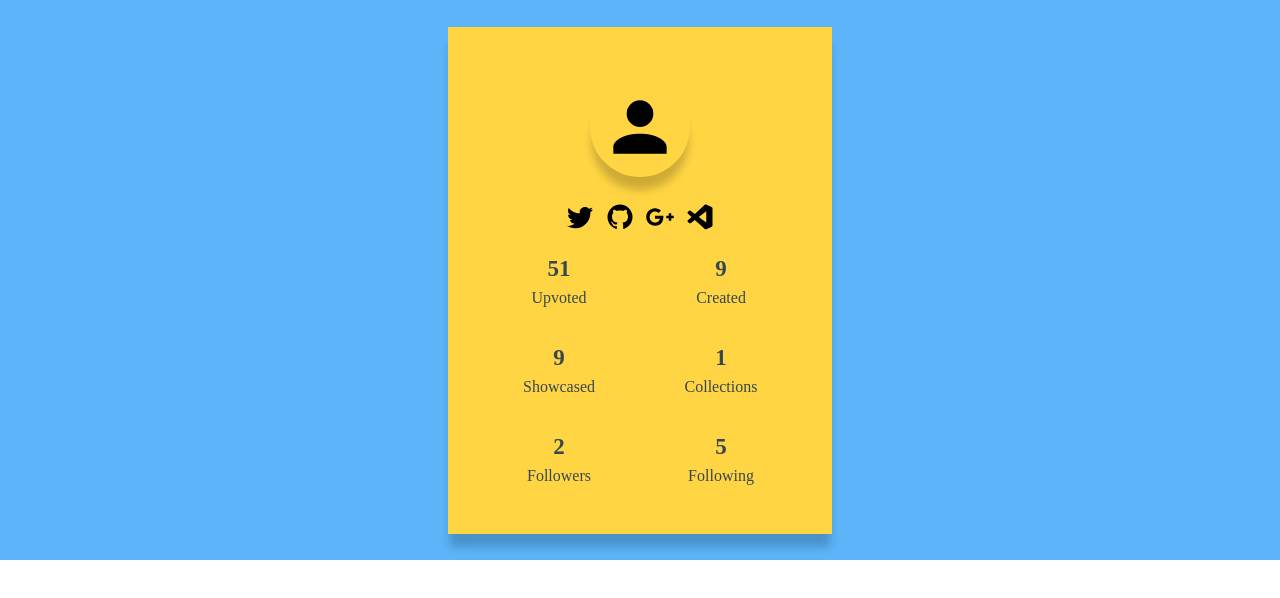
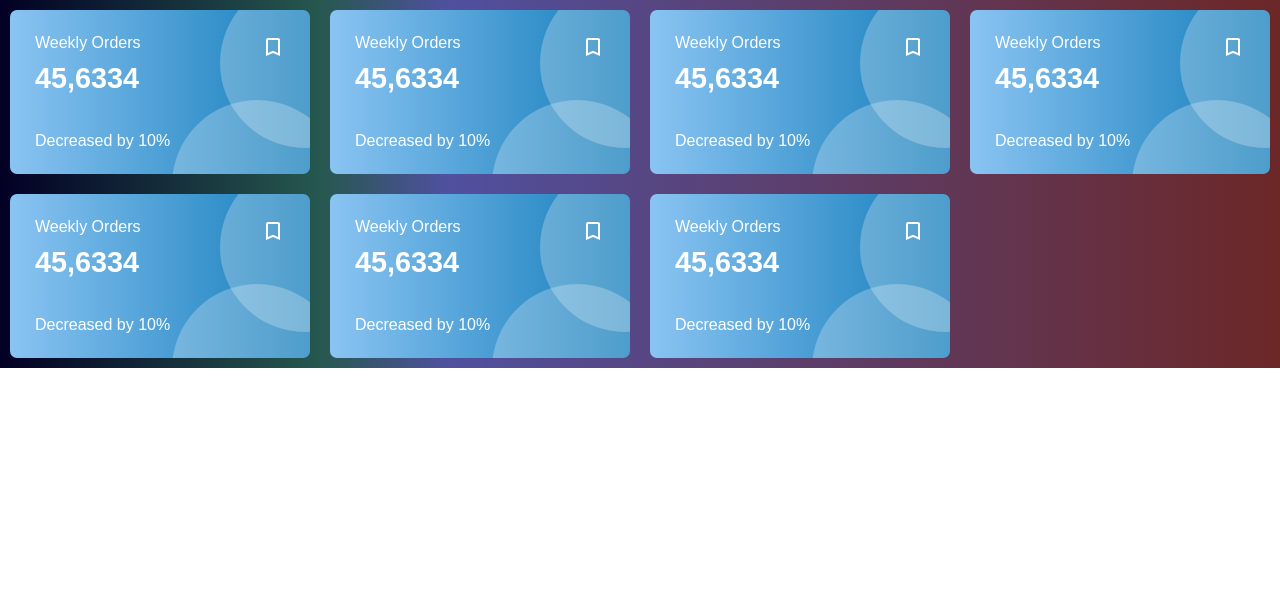
Before and after one commit to Im-Mad-Panda/js-practice-test, a plain HTML site: page index.html in a window 1280 px wide. Drawn offline with Linux system fonts and the light colour scheme.

Commit message:
Blue gradient card task resolve

```diff
--- a/index.html
+++ b/index.html
@@ -12,54 +12,48 @@
   <body>
 
 <section class="card-list">
+  <div class="card-wrapper">
+      <div class="first-row"><p>Weekly Orders</p> <img src="./src/icons/bookmark-outline.svg" class="icon"/></div>
+      <p class="big-number">45,6334</p>
+      <p>Decreased by 10%</p>
+  </div>
 
-<article class="card-wrapper">
-<div class="user-image-container">
-  <img src="./src/icons/account.svg" alt="" />
-</div>
-  <div class="icon-links">
-  <img src="./src/icons/twitter.svg" alt="" />
-  <img src="./src/icons/github.svg" alt="" />
-  <img src="./src/icons/google-plus.svg" alt="" />
-  <img src="./src/icons/microsoft-visual-studio-code.svg" alt="" />
-</div>
-<div class="row">
-  <div class="column">
-      <span class="big-text">51</span>
-      <span class="small-text">Upvoted</span>
-  </div>
-  <div class="column">
-      <span class="big-text">9</span>
-      <span class="small-text">Created</span>
-  </div>
-</div>
-<div class="row">
-  <div class="column">
-      <span class="big-text">9</span>
-      <span class="small-text">Showcased</span>
-  </div>
-  <div class="column">
-      <span class="big-text">1</span>
-      <span class="small-text">Collections</span>
-  </div>
-</div>
-<div class="row">
-  <div class="column">
-      <span class="big-text">2</span>
-      <span class="small-text">Followers</span>
-  </div>
-  <div class="column">
-      <span class="big-text">5</span>
-      <span class="small-text">Following</span>
-  </div>
+  <div class="card-wrapper">
+    <div class="first-row"><p>Weekly Orders</p> <img src="./src/icons/bookmark-outline.svg" class="icon"/></div>
+    <p class="big-number">45,6334</p>
+    <p>Decreased by 10%</p>
 </div>
 
+<div class="card-wrapper">
+  <div class="first-row"><p>Weekly Orders</p> <img src="./src/icons/bookmark-outline.svg" class="icon"/></div>
+  <p class="big-number">45,6334</p>
+  <p>Decreased by 10%</p>
+</div>
 
+<div class="card-wrapper">
+  <div class="first-row"><p>Weekly Orders</p> <img src="./src/icons/bookmark-outline.svg" class="icon"/></div>
+  <p class="big-number">45,6334</p>
+  <p>Decreased by 10%</p>
+</div>
 
-</article>
+<div class="card-wrapper">
+  <div class="first-row"><p>Weekly Orders</p> <img src="./src/icons/bookmark-outline.svg" class="icon"/></div>
+  <p class="big-number">45,6334</p>
+  <p>Decreased by 10%</p>
+</div>
 
+<div class="card-wrapper">
+  <div class="first-row"><p>Weekly Orders</p> <img src="./src/icons/bookmark-outline.svg" class="icon"/></div>
+  <p class="big-number">45,6334</p>
+  <p>Decreased by 10%</p>
+</div>
 
-</section>
+<div class="card-wrapper">
+  <div class="first-row"><p>Weekly Orders</p> <img src="./src/icons/bookmark-outline.svg" class="icon"/></div>
+  <p class="big-number">45,6334</p>
+  <p>Decreased by 10%</p>
+</div>
+  </section>
 
   </body>
 </html>
--- a/style.css
+++ b/style.css
@@ -1,66 +1,60 @@
-*{
+* {
   box-sizing: border-box;
 }
-.card-list{
-  width: 100vw;
-  height: 70vh;
-background-color: #5bb5f8;
-display: flex;
-justify-content: center;
-align-items: center;
-color: #36474f;
+.card-list {
+  display: flex;
+  flex-wrap: wrap;
+  background: rgb(2, 0, 36);
+  background: linear-gradient(
+    90deg,
+    rgba(2, 0, 36, 1) 0%,
+    rgba(38, 88, 79, 1) 25%,
+    rgba(80, 80, 159, 1) 35%,
+    rgba(108, 39, 39, 1) 100%
+  );
 }
-.card-wrapper{
-  min-width: 30vw;
-  max-width: 35vw;
-  background-color: #ffd543;
-padding: 30px;
-  min-height: 40vh;
+.card-wrapper {
+  width: 300px;
+  background: rgb(138, 196, 242);
+  background: linear-gradient(
+    90deg,
+    rgba(138, 196, 242, 1) 0%,
+    rgba(18, 124, 186, 1) 100%
+  );
+  font-family: "Ubuntu", sans-serif;
+  color: white;
+  position: relative;
+  padding: 25px;
+  border-radius: 7px;
+  margin: 10px;
+  overflow: hidden;
+}
+.card-wrapper::before,
+.card-wrapper::after {
+  width: 170px;
+  height: 170px;
+  background-color: white;
+  border-radius: 50%;
+  opacity: 0.25;
+  content: " ";
+  position: absolute;
+}
+.card-wrapper::before {
+  top: -2em;
+  right: -5em;
+}
+.card-wrapper::after {
+  bottom: -6em;
+  right: -2em;
+}
+.first-row {
   display: flex;
-  justify-content: center;
-  flex-direction: column;
-  box-shadow: 0px 15px 9px -2px rgba(0, 0, 0, 0.2);
 }
-.user-image-container{
-  width: 100px;
-  height: 100px;
-  border-radius: 50%;
-  display: flex;
-  justify-content: center;
-  align-self: center;
-  padding: 10px;
-  margin-top: 20px;
-  margin-bottom: 20px;
-  box-shadow: 0px 15px 9px -2px rgba(0, 0, 0, 0.2);
+.icon {
+  margin-left: auto;
 }
-.icon-links{
-  display: flex;
-  justify-content: center;
+.big-number {
+  font-weight: 700;
+  font-size: 1.8em;
+  margin: 5px 0 40px 0;
 }
-.icon-links img{
-  margin: 5px;
-  width: 30px;
-}
-.row{
-display: flex;
-justify-content: space-around;
-margin-top: 20px;
-margin-bottom: 20px;
-}
-.column{
-display: flex;
-flex-flow: row nowrap;
-flex-direction: column;
-align-items: center;
-flex-basis: 80px;
-  margin: 0 10px;
-}
-.big-text{
-  font-size: 23px;
-  font-weight: 800;
-  color: #36474f;
-  margin-bottom: 10px;
-}
-.small-text{
-  font-size: 1em;
-}
```
Also changed, not shown: src/icons/bookmark-outline.svg (added).
